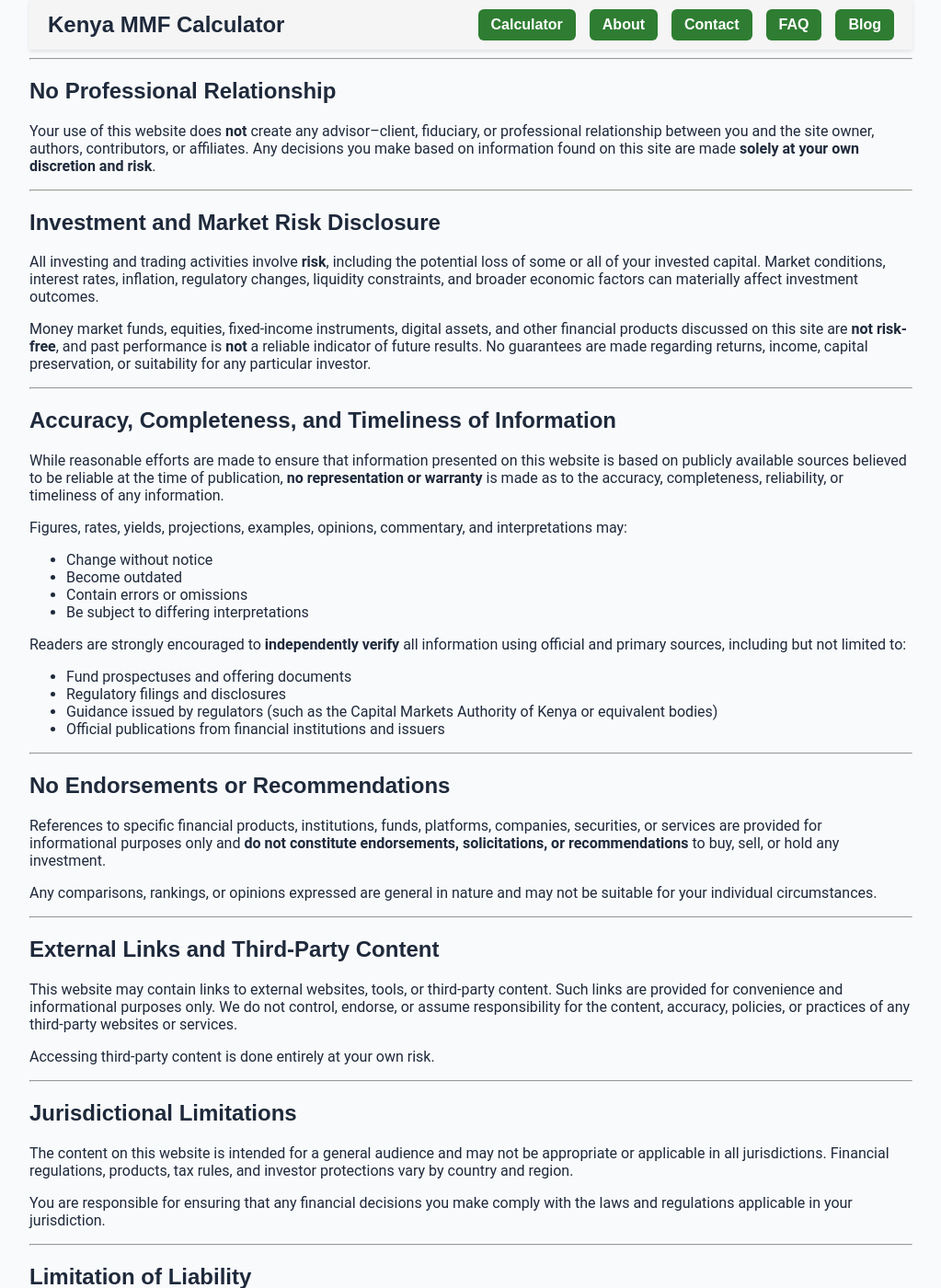
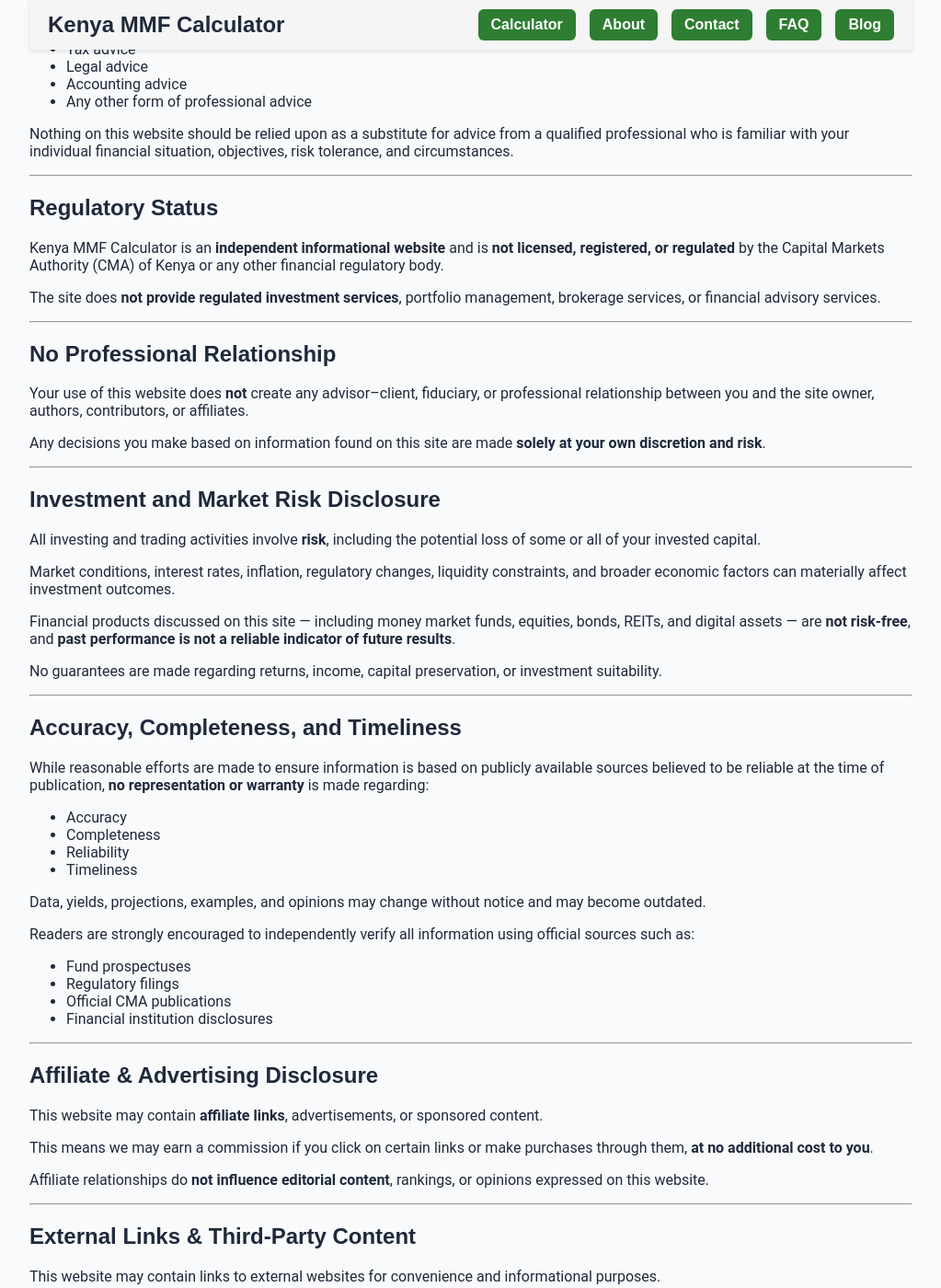
Before and after one commit to Coinimain/kenyanmmf, a Jekyll site: the page built from disclaimer.md, in a window 1280 px wide and 1400 px high, scrolled down 225 px. Shown: the whole window at 92% size, without its empty margins (128-1151 px from the left). Built offline with Jekyll 4.4.1, drawn with Linux system fonts in a browser that asks for light colours; comment, search, counter and statistics services are not loaded; some of the changed text lies outside the part shown.

Commit message:
Upgrade disclaimer + add EEAT schema markup

```diff
--- a/_layouts/default.html
+++ b/_layouts/default.html
@@ -108,7 +108,7 @@
   <title>{% if page.title %}{{ page.title }} | {% endif %}Kenya MMF Calculator</title>
   <meta name="description" content="{% if page.description %}{{ page.description }}{% else %}Tools and guides for money market funds and personal finance in Kenya.{% endif %}" />
 
-  <!-- UPDATED ROBOTS (Discover ready) -->
+  <!-- UPDATED ROBOTS -->
   <meta name="robots" content="{{ page.robots | default: 'index, follow' }}, max-image-preview:large" />
 
   <meta name="theme-color" content="#2E7D32" />
@@ -136,13 +136,41 @@
     <meta name="twitter:image" content="https://kenyammfcalculator.co.ke{{ page.image | relative_url }}" />
   {% endif %}
 
-  <!-- Use relative_url so it works locally + on GitHub Pages -->
+  <!-- Main CSS -->
   <link rel="stylesheet" href="{{ '/style.css' | relative_url }}?v=20260218" />
 
   {% unless page.no_ads %}
     <script async src="https://pagead2.googlesyndication.com/pagead/js/adsbygoogle.js?client=ca-pub-1110082069590452" crossorigin="anonymous"></script>
     <meta name="google-adsense-account" content="ca-pub-1110082069590452" />
   {% endunless %}
+
+  <!-- EEAT Disclaimer Schema (loads only on disclaimer page) -->
+  {% if page.url == "/disclaimer/" %}
+  <script type="application/ld+json">
+  {
+    "@context": "https://schema.org",
+    "@type": "WebPage",
+    "name": "Disclaimer",
+    "url": "https://kenyammfcalculator.co.ke/disclaimer/",
+    "description": "Legal disclaimer and important information for readers of Kenya MMF Calculator.",
+    "publisher": {
+      "@type": "Organization",
+      "name": "Kenya MMF Calculator",
+      "url": "https://kenyammfcalculator.co.ke"
+    },
+    "about": {
+      "@type": "Thing",
+      "name": "Financial Information Disclaimer"
+    },
+    "isPartOf": {
+      "@type": "WebSite",
+      "name": "Kenya MMF Calculator",
+      "url": "https://kenyammfcalculator.co.ke"
+    }
+  }
+  </script>
+  {% endif %}
+
 </head>
 
 <body>
--- a/disclaimer.md
+++ b/disclaimer.md
@@ -6,101 +6,124 @@
 robots: noindex, nofollow
 sitemap: false
 no_ads: true
-
 ---
 
 ## Disclaimer
 
-The information provided on **Kenya MMF Calculator**, including all articles, blog posts, tools, calculators, commentary, comparisons, and related content, is published for **general informational and educational purposes only**. It is not intended to constitute, and should not be construed as, financial advice, investment advice, tax advice, legal advice, accounting advice, or any other form of professional advice.
+The information provided on **Kenya MMF Calculator**, including all articles, blog posts, tools, calculators, commentary, comparisons, and related content, is published for **general informational and educational purposes only**.
+
+It is **not intended to constitute**, and should not be construed as:
+
+- Financial advice
+- Investment advice
+- Tax advice
+- Legal advice
+- Accounting advice
+- Any other form of professional advice
 
 Nothing on this website should be relied upon as a substitute for advice from a qualified professional who is familiar with your individual financial situation, objectives, risk tolerance, and circumstances.
 
 ---
 
+## Regulatory Status
+
+Kenya MMF Calculator is an **independent informational website** and is **not licensed, registered, or regulated** by the Capital Markets Authority (CMA) of Kenya or any other financial regulatory body.
+
+The site does **not provide regulated investment services**, portfolio management, brokerage services, or financial advisory services.
+
+---
+
 ## No Professional Relationship
 
-Your use of this website does **not** create any advisor–client, fiduciary, or professional relationship between you and the site owner, authors, contributors, or affiliates. Any decisions you make based on information found on this site are made **solely at your own discretion and risk**.
+Your use of this website does **not** create any advisor–client, fiduciary, or professional relationship between you and the site owner, authors, contributors, or affiliates.
+
+Any decisions you make based on information found on this site are made **solely at your own discretion and risk**.
 
 ---
 
 ## Investment and Market Risk Disclosure
 
-All investing and trading activities involve **risk**, including the potential loss of some or all of your invested capital. Market conditions, interest rates, inflation, regulatory changes, liquidity constraints, and broader economic factors can materially affect investment outcomes.
+All investing and trading activities involve **risk**, including the potential loss of some or all of your invested capital.
 
-Money market funds, equities, fixed-income instruments, digital assets, and other financial products discussed on this site are **not risk-free**, and past performance is **not** a reliable indicator of future results. No guarantees are made regarding returns, income, capital preservation, or suitability for any particular investor.
+Market conditions, interest rates, inflation, regulatory changes, liquidity constraints, and broader economic factors can materially affect investment outcomes.
+
+Financial products discussed on this site — including money market funds, equities, bonds, REITs, and digital assets — are **not risk-free**, and **past performance is not a reliable indicator of future results**.
+
+No guarantees are made regarding returns, income, capital preservation, or investment suitability.
 
 ---
 
-## Accuracy, Completeness, and Timeliness of Information
+## Accuracy, Completeness, and Timeliness
 
-While reasonable efforts are made to ensure that information presented on this website is based on publicly available sources believed to be reliable at the time of publication, **no representation or warranty** is made as to the accuracy, completeness, reliability, or timeliness of any information.
+While reasonable efforts are made to ensure information is based on publicly available sources believed to be reliable at the time of publication, **no representation or warranty** is made regarding:
 
-Figures, rates, yields, projections, examples, opinions, commentary, and interpretations may:
-- Change without notice
-- Become outdated
-- Contain errors or omissions
-- Be subject to differing interpretations
+- Accuracy
+- Completeness
+- Reliability
+- Timeliness
 
-Readers are strongly encouraged to **independently verify** all information using official and primary sources, including but not limited to:
-- Fund prospectuses and offering documents
-- Regulatory filings and disclosures
-- Guidance issued by regulators (such as the Capital Markets Authority of Kenya or equivalent bodies)
-- Official publications from financial institutions and issuers
+Data, yields, projections, examples, and opinions may change without notice and may become outdated.
+
+Readers are strongly encouraged to independently verify all information using official sources such as:
+
+- Fund prospectuses
+- Regulatory filings
+- Official CMA publications
+- Financial institution disclosures
 
 ---
 
-## No Endorsements or Recommendations
+## Affiliate & Advertising Disclosure
 
-References to specific financial products, institutions, funds, platforms, companies, securities, or services are provided for informational purposes only and **do not constitute endorsements, solicitations, or recommendations** to buy, sell, or hold any investment.
+This website may contain **affiliate links**, advertisements, or sponsored content.
 
-Any comparisons, rankings, or opinions expressed are general in nature and may not be suitable for your individual circumstances.
+This means we may earn a commission if you click on certain links or make purchases through them, **at no additional cost to you**.
+
+Affiliate relationships do **not influence editorial content**, rankings, or opinions expressed on this website.
 
 ---
 
-## External Links and Third-Party Content
+## External Links & Third-Party Content
 
-This website may contain links to external websites, tools, or third-party content. Such links are provided for convenience and informational purposes only. We do not control, endorse, or assume responsibility for the content, accuracy, policies, or practices of any third-party websites or services.
+This website may contain links to external websites for convenience and informational purposes.
 
-Accessing third-party content is done entirely at your own risk.
+We do not control, endorse, or assume responsibility for:
+
+- Third-party content
+- Privacy policies
+- Accuracy of information
+- Services offered
+
+Accessing external websites is done entirely at your own risk.
 
 ---
 
 ## Jurisdictional Limitations
 
-The content on this website is intended for a general audience and may not be appropriate or applicable in all jurisdictions. Financial regulations, products, tax rules, and investor protections vary by country and region.
+Financial regulations, tax rules, and investment protections vary by jurisdiction.
 
-You are responsible for ensuring that any financial decisions you make comply with the laws and regulations applicable in your jurisdiction.
+You are responsible for ensuring that your financial decisions comply with the laws applicable in your location.
 
 ---
 
 ## Limitation of Liability
 
-To the fullest extent permitted by law, Kenya MMF Calculator, its owners, authors, contributors, and affiliates shall not be held liable for any direct, indirect, incidental, consequential, or special losses or damages arising out of or in connection with:
-- The use of, or reliance on, information provided on this website
-- Errors or omissions in content
-- Investment decisions made based on site content
-- Delays, interruptions, or inaccuracies in information
+To the fullest extent permitted by law, Kenya MMF Calculator and its owners shall not be liable for any direct, indirect, incidental, or consequential losses arising from:
 
-Use of this website and its content is entirely **at your own risk**.
+- Use of this website
+- Reliance on information provided
+- Investment decisions made based on content
+
+Use of this website is entirely **at your own risk**.
 
 ---
 
 ## Acceptance of Disclaimer
 
-By accessing and using this website, you acknowledge that you have read, understood, and agreed to this disclaimer in full. If you do not agree with any part of this disclaimer, you should discontinue use of the site immediately.
-
----
-
-## External Links Disclaimer
-
-This website may contain links to third-party websites, including but not limited to regulatory bodies, financial institutions, and other informational resources.
-
-These links are provided for convenience and informational purposes only. I do not control, endorse, or assume responsibility for the content, privacy policies, services, or practices of any third-party websites.
-
-Any reliance you place on information from external websites is strictly at your own risk. I am not liable for any losses, damages, or issues that may arise from your use of third-party websites linked from this site.
+By using this website, you acknowledge that you have read, understood, and agreed to this disclaimer in full.
 
 ---
 
 ## Updates to This Disclaimer
 
-This disclaimer may be updated or modified at any time without prior notice. Continued use of the website after changes are posted constitutes acceptance of the revised disclaimer.
+This disclaimer may be updated at any time without prior notice. Continued use of the website constitutes acceptance of any changes.
```
